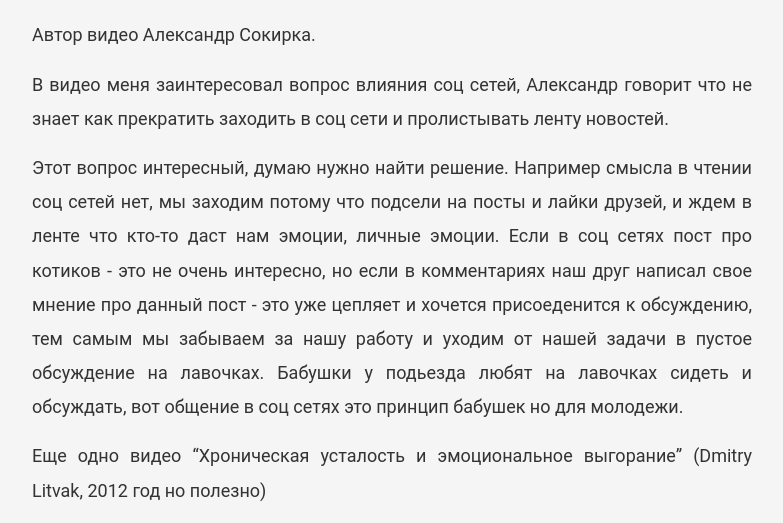
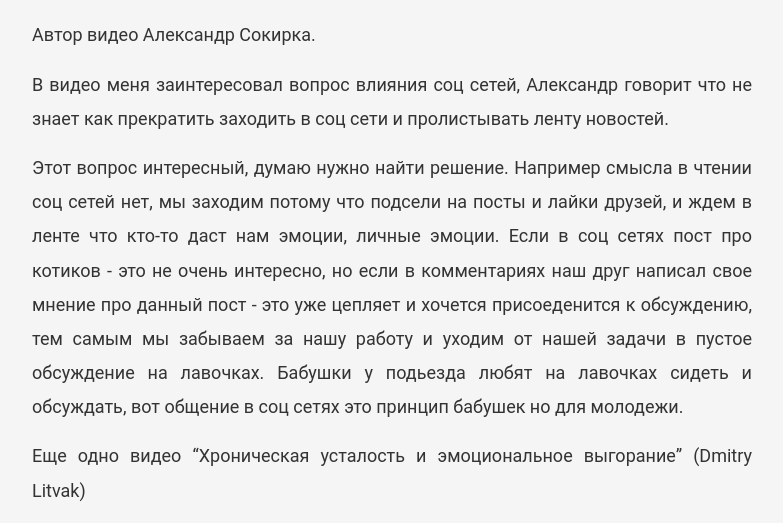
Before and after one commit to VadymVolos/vadymvolos.github.io, a Jekyll site: the page built from _posts/management/2016-11-25-kak-rabotat-produktivno-i-ne-peregoret.md, in a window 1280 px wide and 1400 px high, scrolled down 501 px, cut to the strip 163-686 px from the top of the window. Shown: the whole strip, without its empty margins (248-1031 px from the left). Built offline with Jekyll 4.4.1, drawn with Linux system fonts in a browser that asks for light colours; comment, search, counter and statistics services are not loaded; some of the changed text lies outside the part shown.

Commit message:
Update 2016-11-25-kak-rabotat-produktivno-i-ne-peregoret.md

```diff
--- a/_posts/management/2016-11-25-kak-rabotat-produktivno-i-ne-peregoret.md
+++ b/_posts/management/2016-11-25-kak-rabotat-produktivno-i-ne-peregoret.md
@@ -18,8 +18,8 @@
 Этот вопрос интересный, думаю нужно найти решение. Например смысла в чтении соц сетей нет, мы заходим потому что подсели на посты и лайки друзей, и ждем в ленте что кто-то даст нам эмоции, личные эмоции. Если в соц сетях пост про котиков - это не очень интересно, но если в комментариях наш друг написал свое мнение про данный пост - это уже цепляет и хочется присоеденится к обсуждению, тем самым мы забываем за нашу работу и уходим от нашей задачи в пустое обсуждение на лавочках. Бабушки у подьезда любят на лавочках сидеть и обсуждать, вот общение в соц сетях это принцип бабушек но для молодежи.
 </p>
 
-Еще одно видео "Хроническая усталость и эмоциональное выгорание" (Dmitry Litvak, 2012 год но полезно)
+Еще одно видео "Хроническая усталость и эмоциональное выгорание" (Dmitry Litvak)
 <div class="yt-video-container-1">
     <iframe src="https://www.youtube.com/embed/bzbWc8e2fLs?rel=0" frameborder="0" allowfullscreen></iframe>
 </div>
-Автор видео Дмитрий Литвак и Дмитрием Иванченко.
+Авторские права Дмитрий Литвак (организатор вебинара), провел вебинар Дмитрием Иванченко.
```
